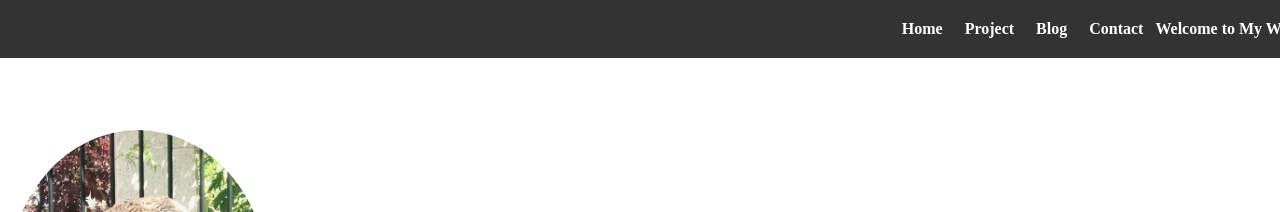
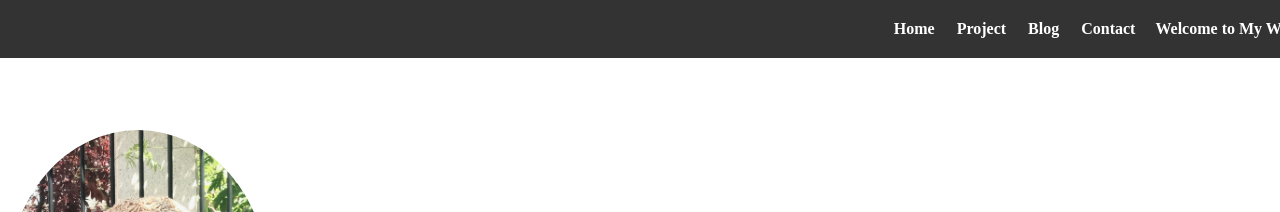
Before and after one commit to miaozhang2025/miaozhang2025.github.io, a Jekyll site: the page built from index.md, in a window 1280 px wide. Shown: the top 212 px of the page. Built offline with Jekyll 4.4.1, drawn with Linux system fonts in a browser that asks for light colours.

Commit message:
Update custom.css

```diff
--- a/assets/css/custom.css
+++ b/assets/css/custom.css
@@ -23,7 +23,7 @@ header {
   color: white;
   font-size: 16px; /* Adjust font size */
   font-weight: bold;
-  padding-left: 2px; /* Add some space from the edge */
+  padding-left: 10px; /* Add some space from the edge */
 }
 
 /* Style the navigation bar */
```
